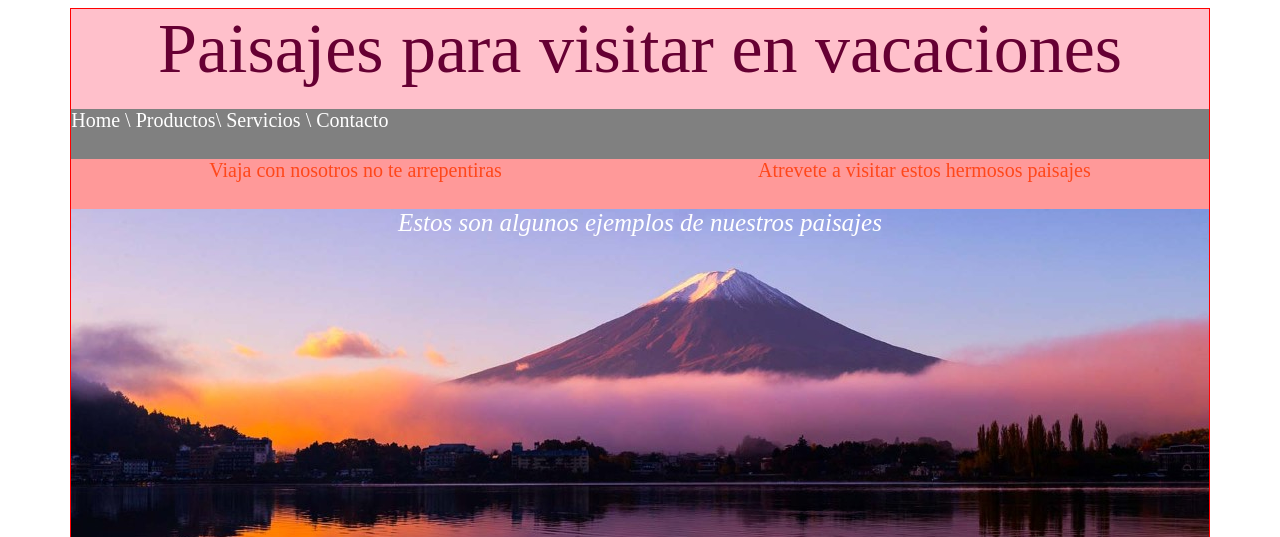
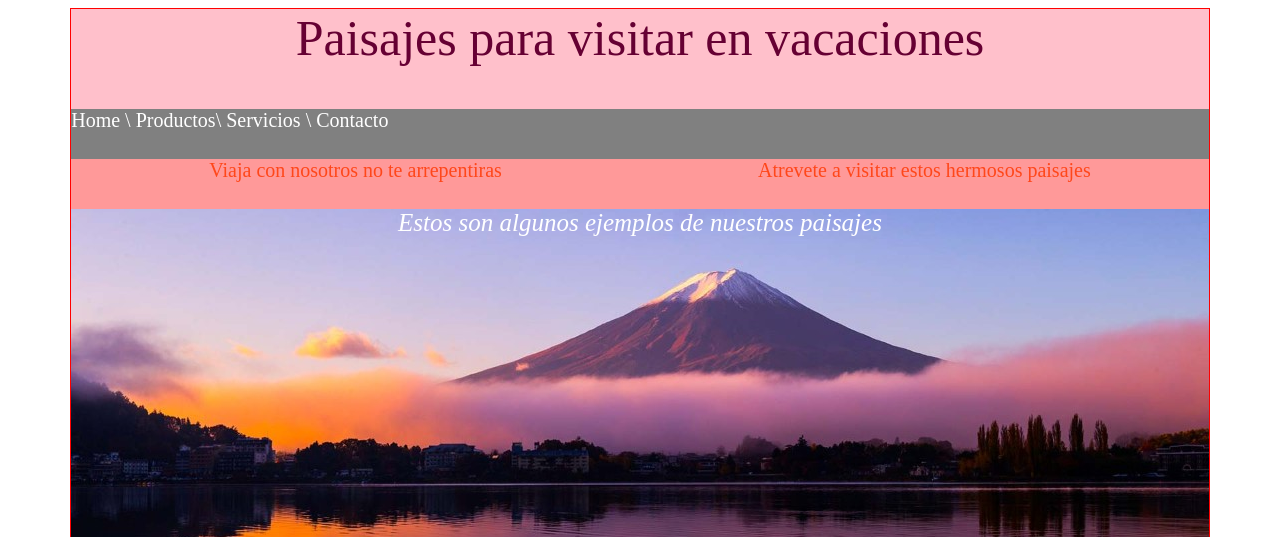
Before and after one commit to lavyeskanicole/sumativa2, a plain HTML site: page index.html in a window 1280 px wide. Shown: the top 537 px of the page. Drawn offline with Linux system fonts and the light colour scheme.

Commit message:
Update estilos.css

```diff
--- a/estilos.css
+++ b/estilos.css
@@ -1,5 +1,5 @@
 #contenedor{width: 90%;border:1px solid red; margin-left: auto; margin-right: auto;}
-#encabezado{width: 100px%; height: 100px; background-color: pink; color: #660033;text-align: center;font-style: arial;font-size: 70px;}
+#encabezado{width: 100px%; height: 100px; background-color: pink; color: #660033;text-align: center;font-style: arial;font-size: 50px;}
 #cuerpo{width: 100px%; background-color: red; color: white;}
 #pie{width: 100px%; height: 50px; background-color: gray; color: white; clear: both; text-align: center;font-style: italic;}
 .superior{float:left; width: 50%; height: 50px; background-color: #ff9999; color: #ff471a; text-align: center; font-size: 20px;}
```
